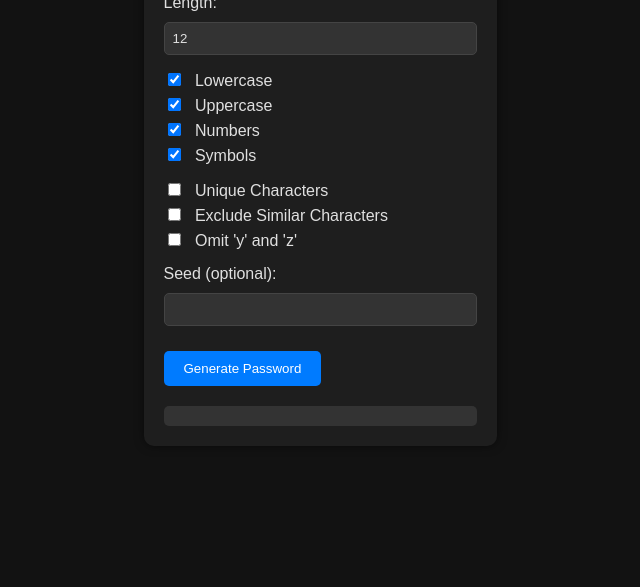
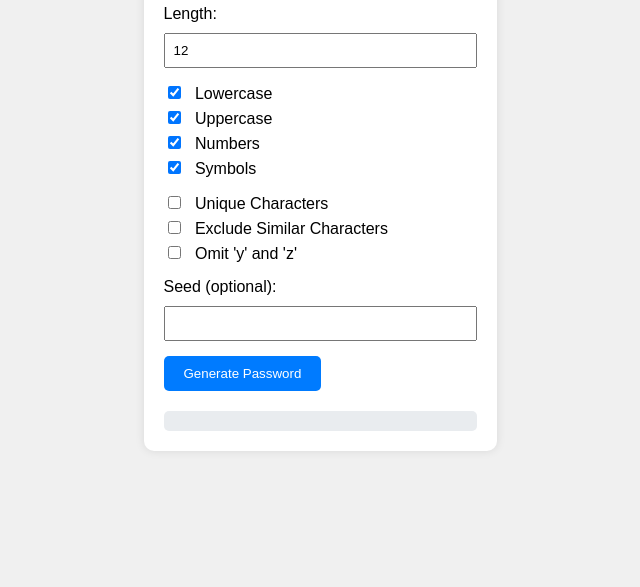
Before and after one commit to my-password-generator/my-password-generator.github.io, a plain HTML site: page index.html in a window 1280 px wide. Shown: the part 229-816 px from the top of the page, without its empty margins (320-960 px from the left). Drawn offline with Linux system fonts and the light colour scheme.

Commit message:
Update styles.css

```diff
--- a/styles.css
+++ b/styles.css
@@ -4,21 +4,18 @@ body {
     justify-content: center;
     align-items: center;
     height: 100vh;
-    background-color: #121212;
-    color: #e0e0e0;
-    margin: 0;
+    background-color: #f0f0f0;
 }
 
 .container {
-    background: #1e1e1e;
+    background: #fff;
     padding: 20px;
     border-radius: 10px;
-    box-shadow: 0 0 10px rgba(0, 0, 0, 0.5);
+    box-shadow: 0 0 10px rgba(0, 0, 0, 0.1);
 }
 
 h1 {
     margin-bottom: 20px;
-    color: #ffffff;
 }
 
 .form-group {
@@ -28,7 +25,6 @@ h1 {
 label {
     display: block;
     margin-bottom: 5px;
-    color: #e0e0e0;
 }
 
 input[type="checkbox"] {
@@ -41,10 +37,6 @@ input[type="text"] {
     padding: 8px;
     margin-top: 5px;
     box-sizing: border-box;
-    background-color: #333333;
-    color: #e0e0e0;
-    border: 1px solid #444444;
-    border-radius: 5px;
 }
 
 button {
@@ -54,7 +46,6 @@ button {
     border: none;
     border-radius: 5px;
     cursor: pointer;
-    margin-top: 10px;
 }
 
 button:hover {
@@ -64,8 +55,7 @@ button:hover {
 .password-display {
     margin-top: 20px;
     padding: 10px;
-    background: #333333;
+    background: #e9ecef;
     border-radius: 5px;
     word-wrap: break-word;
-    color: #e0e0e0;
 }
```
